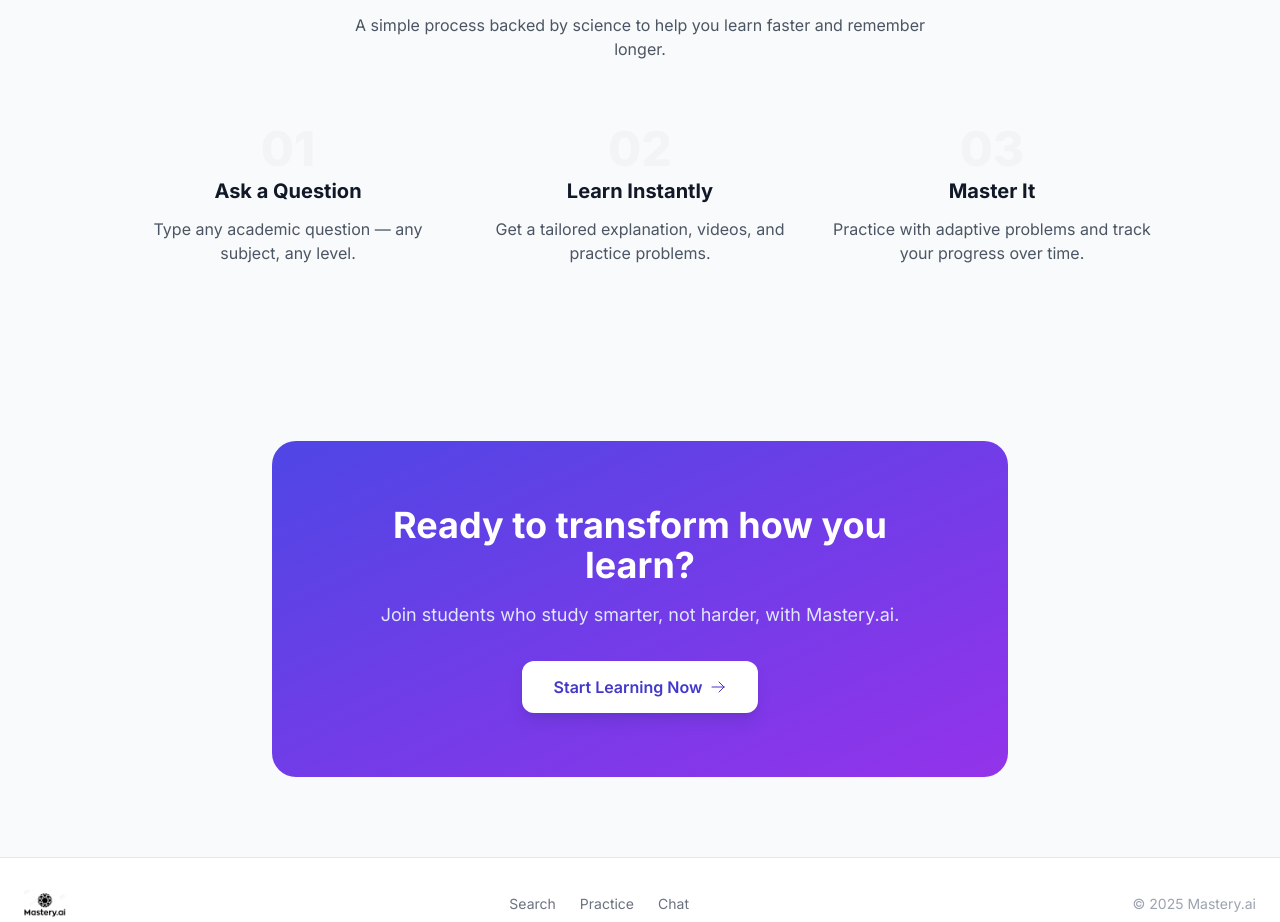
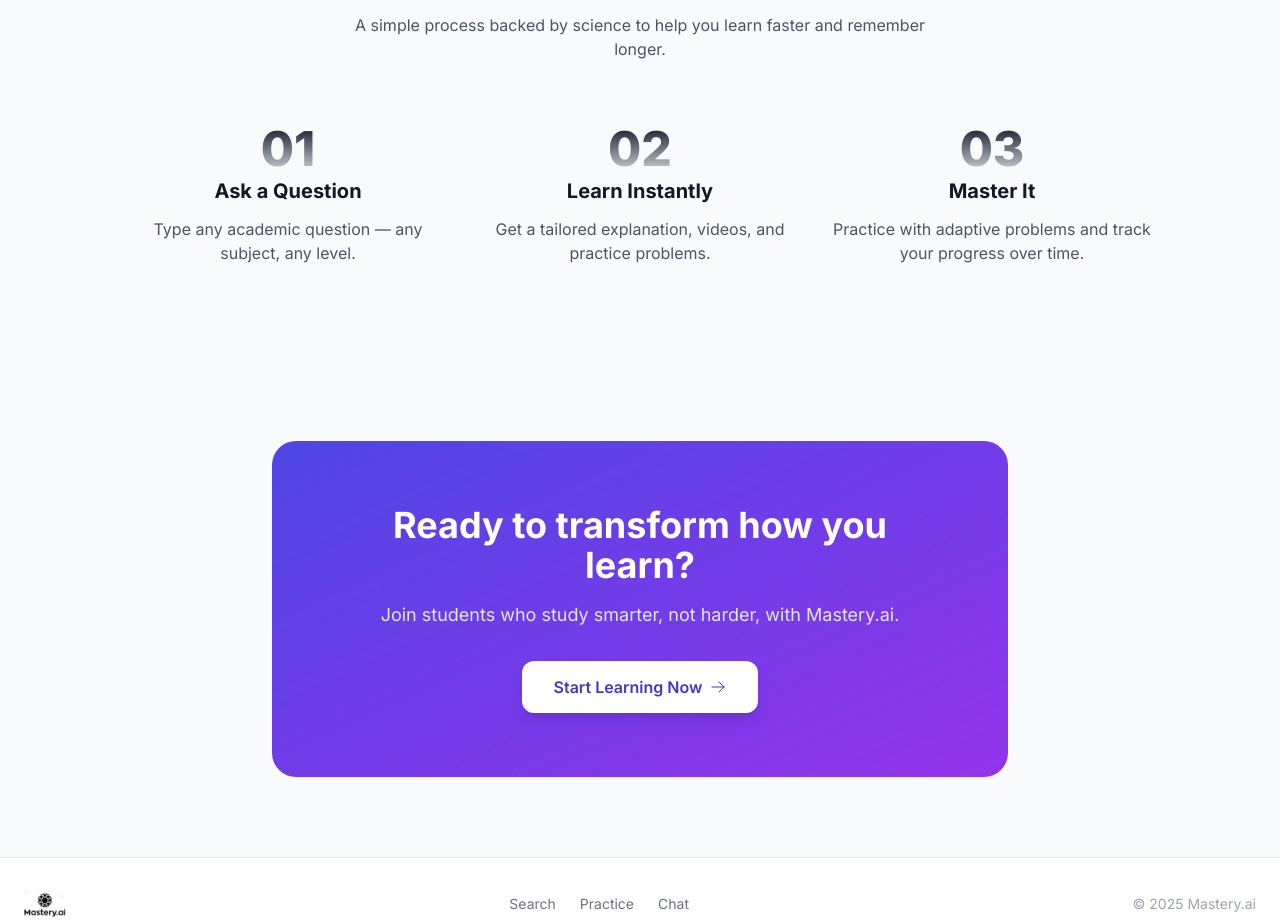
Before and after one commit to Orphy123/Mastery.ai, a React (Vite) app: page / in a window 1280 px wide. Shown: the part 1507-2429 px from the top of the page. Built offline with nearby package versions, Linux system fonts and the light colour scheme; no server answers.

Commit message:
Change step numbers to black-white gradient

```diff
--- a/src/pages/Home.jsx
+++ b/src/pages/Home.jsx
@@ -162,7 +162,7 @@ function Home() {
           <div className="grid md:grid-cols-3 gap-8">
             {STEPS.map((step, i) => (
               <div key={step.num} className="relative text-center">
-                <div className={`text-5xl font-black mb-4 ${darkMode ? 'text-gray-800' : 'text-gray-100'}`}>
+                <div className={`text-5xl font-black mb-4 text-transparent bg-clip-text ${darkMode ? 'bg-gradient-to-b from-white to-gray-800' : 'bg-gradient-to-b from-gray-900 to-gray-300'}`}>
                   {step.num}
                 </div>
                 <h3 className={`text-xl font-bold mb-3 -mt-3 ${darkMode ? 'text-white' : 'text-gray-900'}`}>
```
